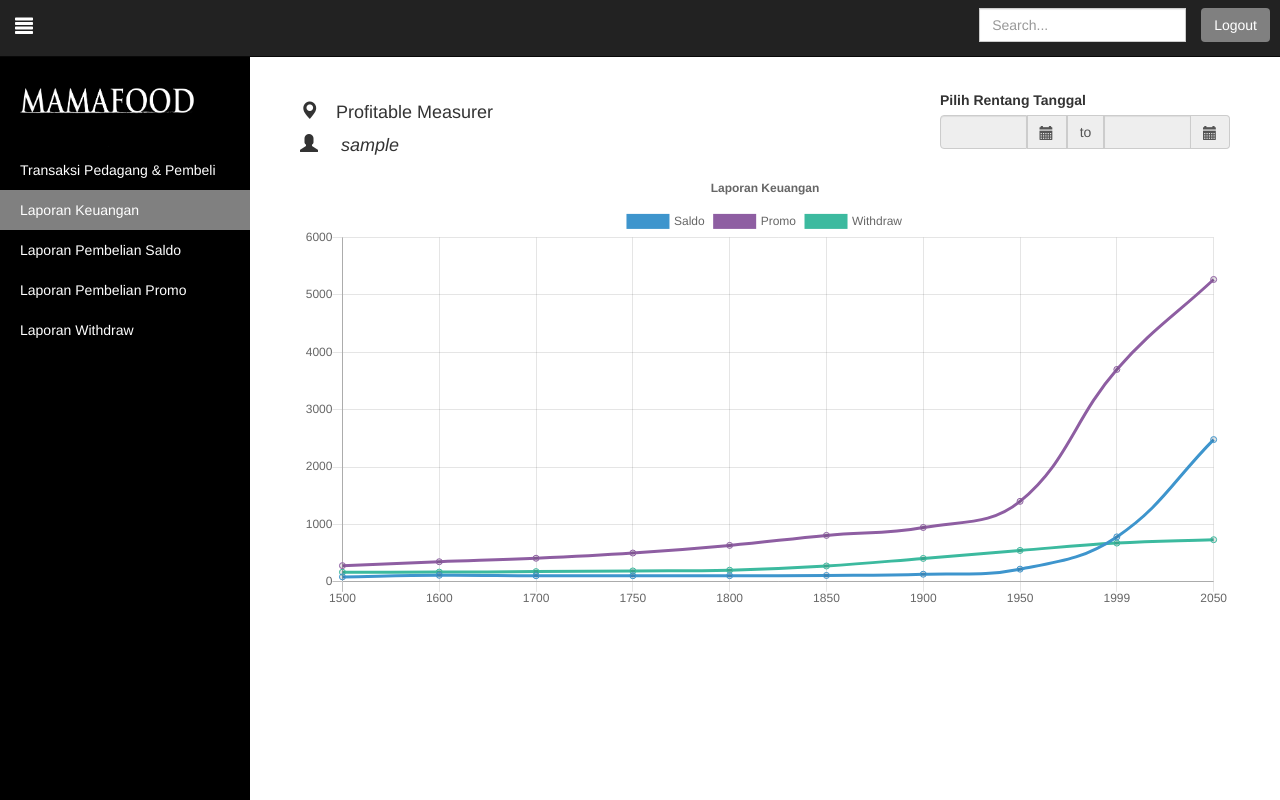
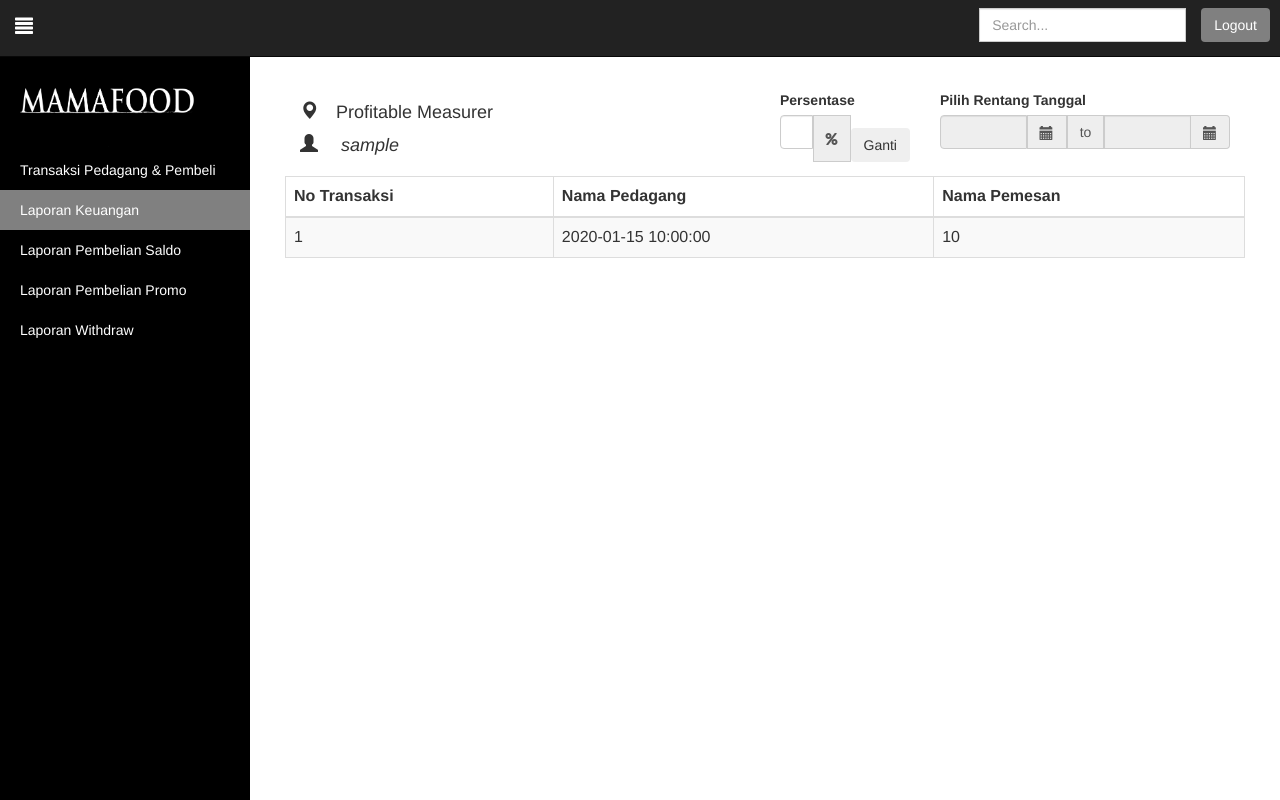
Before and after one commit to BarsyaPrastoro/mamafood2, a CodeIgniter app: page /database/pm/laporankeuangan in a window 1280 px wide. Run offline with CodeIgniter, Linux system fonts and the light colour scheme; the visitor is signed in with stand-in values (Sample User, id 1); data comes from the database, SQL or seed files in the repository; tables that the repository leaves empty or names only in its code hold one stand-in row (values such as "Sample post"); some libraries are stand-ins or nearby versions.

Commit message:
persentase

```diff
--- a/application/config/routes.php
+++ b/application/config/routes.php
@@ -86,10 +86,12 @@ $route['admin/user/detail/(:num)']		= 'C_Admin/detailUser/$1';
 ROUTE PROFITABLEMEASURER bn
 */
 $route['pm/laporankeuangan'] = 'C_keuangan/laporanKeuangan';
+$route['pm/laporankeuangan/gantipersentase'] = 'C_keuangan/gantiPersentase';
 $route['pm/laporanbelisaldo'] = 'C_keuangan/laporanBeliSaldo';
 $route['pm/laporanbelipromo'] = 'C_keuangan/laporanBeliPromo';
 $route['pm/laporanwithdraw'] = 'C_keuangan/laporanWithdraw';
 $route['pm/transaksipedagang'] = 'C_keuangan/transaksiPedagang';
+
 
 /*
 ROUTE CS
--- a/application/controllers/C_keuangan.php
+++ b/application/controllers/C_keuangan.php
@@ -13,10 +13,10 @@ class C_keuangan extends CI_Controller {
 
 	public function laporanKeuangan(){
 		$this->auth->doAuth();
-		$this->load->model('Pedagang');
-		$semuaPedagang = $this->Pedagang->all();
+		$this->load->model('Keuangan');
+		$keuntungan = $this->Keuangan->all();
 		$this->load->view('divisi/profitablemeasure/pm-laporankeuangan.php',[
-			'semuaPegawai' => $semuaPedagang,
+			'keuntungan' => $keuntungan,
 			'acc_indicator' => $this->acc_indicator,
 			'topbar' => $this->load->view('topbar',[],true),
 			'sidebarPM' => $this->load->view('sidebarPM',[
@@ -24,6 +24,13 @@ class C_keuangan extends CI_Controller {
 
 			], true)
 		]);
+	}
+	public function gantiPersentase(){
+		$this->auth->doAuth();
+		$data = $this->input->post("persentase");
+		$this->load->model('Keuangan');
+		$keuntungan = $this->Keuangan->gantiPersentase($data);
+		redirect('/pm/laporankeuangan', 'refresh');
 	}
 
 	//belom bener
--- /dev/null
+++ b/application/models/Keuangan.php
@@ -0,0 +1,19 @@
+<?php
+defined('BASEPATH') OR exit('No direct script access allowed');
+
+class Keuangan extends CI_Model {
+	public function all(){
+		$this->load->database();
+		$query = $this->db->query("select * from keuntungan");
+		return $query->result();
+	}
+
+	public function gantiPersentase($data){
+		$this->load->database();
+		$this->db->query("UPDATE `settings` SET `persentase` = $data WHERE `id_settings` = 1");
+
+	}
+
+
+}
+?>
--- a/application/views/divisi/profitablemeasure/pm-laporankeuangan.php
+++ b/application/views/divisi/profitablemeasure/pm-laporankeuangan.php
@@ -3,6 +3,7 @@
     /<link rel="stylesheet" href="../../asset/css/style.css">
     <link rel="stylesheet" type="text/css" href="<?php echo base_url(); ?>public/css/style.css">
     <link rel="stylesheet" href="https://maxcdn.bootstrapcdn.com/bootstrap/3.3.7/css/bootstrap.min.css">
+    <link href="https://stackpath.bootstrapcdn.com/font-awesome/4.7.0/css/font-awesome.min.css" rel="stylesheet" integrity="sha384-wvfXpqpZZVQGK6TAh5PVlGOfQNHSoD2xbE+QkPxCAFlNEevoEH3Sl0sibVcOQVnN" crossorigin="anonymous">
     <script src="https://ajax.googleapis.com/ajax/libs/jquery/3.3.1/jquery.min.js"></script>
     <script src="https://maxcdn.bootstrapcdn.com/bootstrap/3.3.7/js/bootstrap.min.js"></script>
 
@@ -61,7 +62,19 @@
                             </div>
                         </div>
                         <div class="col-lg-2">
+                            <form method="post" action="/pm/laporankeuangan/gantipersentase">
+                                <label>Persentase</label>
+                                <div class="input-group ">
+                                    <input id="Persentase" name="persentase" type="text"
+                                    class="form-control" > <span
+                                    class="input-group-addon"> <span
+                                    class="fa fa-percent"></span>
+                                </span>
+                                <button class="btn btn-secondary" >Ganti</button>
+                            </div>
 
+
+                        </form>
                     </div>
                     <div class="col-lg-4">
                         <div class="form-group">
@@ -81,9 +94,30 @@
                 </div>
             </div>
             <div class="row">
+                <div class="row">
                     <div class="col-lg-12">
-                                <canvas id="line-chart" width="800" height="380">
-                                </canvas>
+                      <table class="table table-bordered table-striped" id="myTable">
+                        <thead>
+                          <tr>
+                            <th>No Transaksi</th>
+                            <th>Nama Pedagang</th>
+                            <th>Nama Pemesan</th>
+
+                        </tr>
+                    </thead>
+                    <tbody id="myTable">
+                        <?php foreach($keuntungan as $row): ?>
+
+                            <tr>
+                                <td><?=$row->id?></td>
+                                <td><?=$row->tanggal ?></td>
+                                <td><?=$row->jumlah?></td>
+
+                            </tr>
+                        <?php endforeach; ?>
+                    </tbody>
+                </table>
+            </div>
         </div>
     </div>
     <div class="row">
@@ -133,36 +167,6 @@
 
 
 
-            new Chart(document.getElementById("line-chart"), {
-              type: 'line',
-              data: {
-                labels: [1500,1600,1700,1750,1800,1850,1900,1950,1999,2050],
-                datasets: [{
-                    data: [86,114,106,106,107,111,133,221,783,2478],
-                    label: "Saldo",
-                    borderColor: "#3e95cd",
-                    fill: false
-                  }, {
-                    data: [282,350,411,502,635,809,947,1402,3700,5267],
-                    label: "Promo",
-                    borderColor: "#8e5ea2",
-                    fill: false
-                  }, {
-                    data: [168,170,178,190,203,276,408,547,675,734],
-                    label: "Withdraw",
-                    borderColor: "#3cba9f",
-                    fill: false
-                  }
-                ]
-              },
-              options: {
-                title: {
-                  display: true,
-                  text: 'Laporan Keuangan'
-                }
-              }
-            });
-
 </script>
 </body>
 </html>
--- a/application/views/divisi/profitablemeasure/pm-transaksipdgpbl.php
+++ b/application/views/divisi/profitablemeasure/pm-transaksipdgpbl.php
@@ -123,7 +123,7 @@
                                 <?php foreach($semuaTransaksi as $row): ?>
                                     <?php $idTransaksi = $row->id_transaksi ?>
                                     <tr>
-                                        <td><?=$row->no_transaksi ?></td>
+                                        <td><?=$row->id_transaksi ?></td>
                                         <td><?=$row->nama_pedagang ?></td>
                                         <td><?=$row->nama_pemesan ?></td>
                                         <td><?=$row->tanggal_transaksi ?></td>
```
Lines whose indentation alone changed are shown as unchanged.
